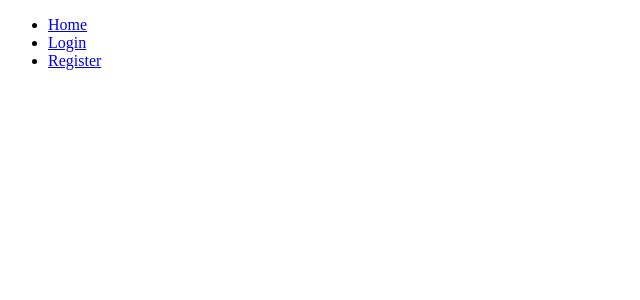
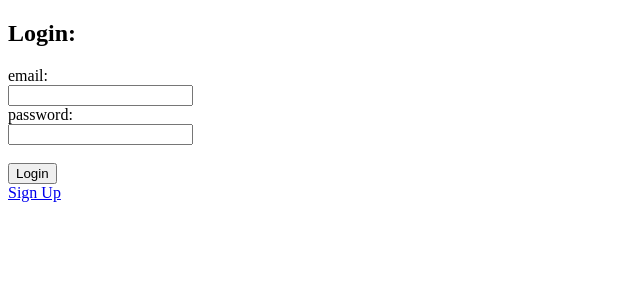
Before and after one commit to Pyrvdox/WebDesk, a React (Create React App) app in the folder frontend/: page / in a window 1280 px wide. Shown: the top 300 px of the page, without its empty margins (0-640 px from the left). Built offline with nearby package versions, Linux system fonts and the light colour scheme.

Commit message:
app structure
remade app structure

```diff
--- a/frontend/src/App.js
+++ b/frontend/src/App.js
@@ -9,9 +9,9 @@ function App() {
   return (
     <BrowserRouter>
       <Routes>
-        <Route path='/' element={<Navbar />}/>
+        <Route path='cos' element={<Navbar />}/>
         <Route path='home' element={<HomeComponent />}/>
-        <Route path='login' element={<LoginComponent />}/>
+        <Route path='' element={<LoginComponent />}/>
         <Route path='register' element={<RegisterComponent />}/>
       </Routes>
     </BrowserRouter>
--- a/frontend/src/Components/Home.js
+++ b/frontend/src/Components/Home.js
@@ -1,65 +1,12 @@
-import React, { useState, useEffect } from "react";
-import axios from "axios";
-import refreshExpiredTokenHandler from "../utils/refreshexpired";
+import React from "react";
+import NavBar from "./Navbar";
 
 const HomeComponent = () => {
 
-    const[userInfo, setUserInfo] = useState(null);
-
-
-    useEffect (()=>{
-        const getUserData = async () => {
-            try{
-                const token = localStorage.getItem("accessToken");
-                console.log('token: ', token)
-                if (token) {
-                    const config = {
-                        headers: {
-                            "Authorization":`Bearer ${token}`
-                        }
-                    };
-                    const response = await axios.get("http://127.0.0.1:8000/api/user/", config)
-                    setUserInfo(response.data)
-                    console.log(userInfo)
-                }
-            }catch(error){
-                console.log(error.response?.data);
-                setUserInfo(false)
-                refreshExpiredTokenHandler()
-                getUserData()
-            }
-        }
-        getUserData();
-    },[])
-
-    const handleLogout = async () => {
-        try {
-            const refreshToken = localStorage.getItem("refreshToken")
-            const accessToken = localStorage.getItem("accessToken")
-
-            if(accessToken && refreshToken){
-                const config = {
-                    headers: {
-                      "Authorization":`Bearer ${accessToken}`
-                    }
-                };
-
-                await axios.post("http://127.0.0.1:8000/api/logout/", {"refresh": refreshToken}, config)
-                localStorage.removeItem("accessToken");
-                localStorage.removeItem("refreshToken");
-                console.log("Logout successful!")
-
-            }
-        } catch(error){
-            console.log(error.response)
-        }
-    }
-
     return(
         <>
+            <NavBar />
             <h1>Home Page</h1>
-            <h1>{userInfo ? userInfo.username : "Loading..."}</h1>
-            <button onClick={handleLogout}>Logout</button>
         </>
     )
 };
--- a/frontend/src/Components/Login.js
+++ b/frontend/src/Components/Login.js
@@ -1,5 +1,6 @@
 import React, { useState } from "react";
 import axios from "axios"
+import { useNavigate } from "react-router-dom";
 
 const LoginComponent = () => {
 
@@ -8,6 +9,8 @@ const LoginComponent = () => {
         email:"",
         password:""
     })
+
+    const navigate = useNavigate()
 
     const handleChange = (e) => {
         setFormData({
@@ -28,7 +31,9 @@ const LoginComponent = () => {
                 const response = await axios.post("http://127.0.0.1:8000/api/login/", formData)
                 console.log("Success!", response.data)
                 localStorage.setItem("accessToken", response.data.tokens.access);
-                localStorage.setItem("refreshToken", response.data.tokens.refresh)
+                localStorage.setItem("refreshToken", response.data.tokens.refresh);
+                navigate('home')
+
             }
             catch(error){
                 console.log(error.response?.data);
@@ -66,6 +71,8 @@ const LoginComponent = () => {
 				<button type="submit" disabled={isLoading} onClick={handleSubmit}>
 					Login
 				</button>
+                <br/>
+                <a href="register">Sign Up</a>
 			</form>
         </>
     )
--- a/frontend/src/Components/Navbar.js
+++ b/frontend/src/Components/Navbar.js
@@ -1,25 +1,69 @@
-import React from "react";
-import { Outlet, Link } from "react-router-dom";
+import React, { useState, useEffect } from "react";
+import axios from "axios";
+import refreshExpiredTokenHandler from "../utils/refreshexpired";
+import { useNavigate } from "react-router-dom";
 
-const Navbar = () => {
-	return (
-		<>
-			<nav>
-                <ul>
-                    <li>
-                        <Link to="/home">Home</Link>
-                    </li>
-                    <li>
-                        <Link to="/login">Login</Link>
-                    </li>
-                    <li>
-                        <Link to="/register">Register</Link>
-                    </li>
-                </ul>
-            </nav>
-            <Outlet/>
-		</>
-	);
-}
+const NavBar = () => {
 
-export default Navbar;
+    const[userInfo, setUserInfo] = useState(null);
+
+    const navigate = useNavigate();
+
+    useEffect (()=>{
+        const getUserData = async () => {
+            try{
+                const token = localStorage.getItem("accessToken");
+                console.log('token: ', token)
+                if (token) {
+                    const config = {
+                        headers: {
+                            "Authorization":`Bearer ${token}`
+                        }
+                    };
+                    const response = await axios.get("http://127.0.0.1:8000/api/user/", config)
+                    setUserInfo(response.data)
+                    console.log(userInfo)
+                }
+            }catch(error){
+                console.log(error.response?.data);
+                setUserInfo(false)
+                refreshExpiredTokenHandler()
+                getUserData()
+            }
+        }
+        getUserData();
+    },[])
+
+    const handleLogout = async () => {
+        try {
+            const refreshToken = localStorage.getItem("refreshToken")
+            const accessToken = localStorage.getItem("accessToken")
+
+            if(accessToken && refreshToken){
+                const config = {
+                    headers: {
+                      "Authorization":`Bearer ${accessToken}`
+                    }
+                };
+
+                await axios.post("http://127.0.0.1:8000/api/logout/", {"refresh": refreshToken}, config)
+                localStorage.removeItem("accessToken");
+                localStorage.removeItem("refreshToken");
+                console.log("Logout successful!")
+                navigate('/')
+            }
+        } catch(error){
+            console.log(error.response)
+        }
+    }
+
+    return(
+        <>
+            <h1>Home Page</h1>
+            <h1>{userInfo ? userInfo.username : "Loading..."}</h1>
+            <button onClick={handleLogout}>Logout</button>
+        </>
+    )
+};
+
+export default NavBar;
--- a/frontend/src/Components/Register.js
+++ b/frontend/src/Components/Register.js
@@ -1,5 +1,6 @@
 import React, { useState } from "react";
 import axios from "axios";
+import { useNavigate } from "react-router-dom";
 
 const RegisterComponent = () => {
 
@@ -10,6 +11,8 @@ const RegisterComponent = () => {
         password1:"",
         password2:""
     })
+
+    const navigate = useNavigate()
 
     const handleChange = (e) => {
         setFormData({
@@ -28,6 +31,7 @@ const RegisterComponent = () => {
         try{
             const response = await axios.post("http://127.0.0.1:8000/api/register/", formData)
             console.log(response.data)
+            navigate('/')
         }
         catch(error){
             console.log(error)
@@ -82,6 +86,8 @@ const RegisterComponent = () => {
             <button type="submit" disabled={isLoading} onClick={handleSubmit}>
                 Register
             </button>
+            <br/>
+            <a href="/">Already have an account ? Log in</a>
         </form>
     </div>
     )
```
